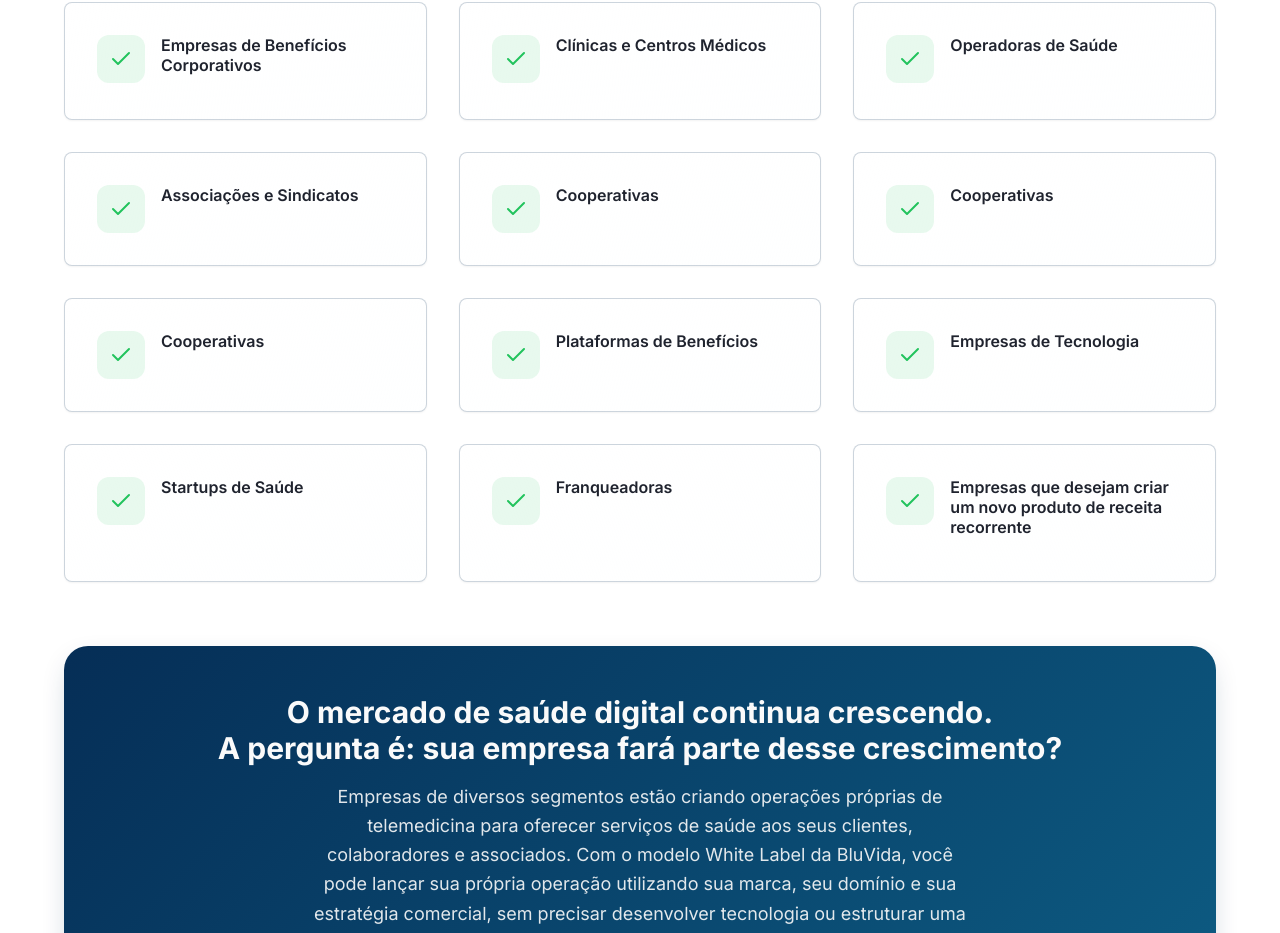
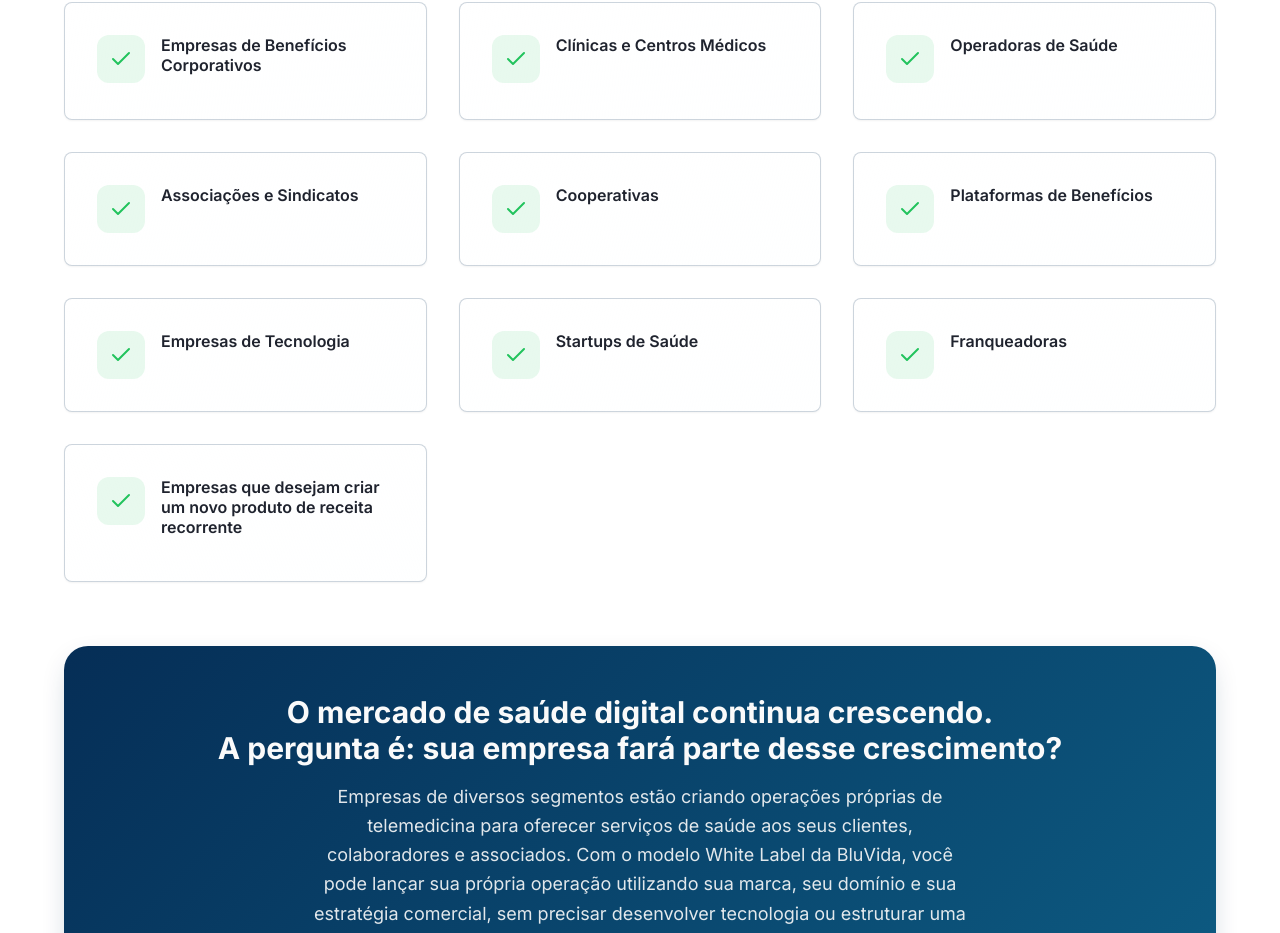
Before and after one commit to bluvida/bluvida, a React (Vite) app: page / in a window 1280 px wide. Shown: the part 2403-3336 px from the top of the page. Built offline with nearby package versions, Linux system fonts and the light colour scheme.

Commit message:
Update SolutionSection.tsx

```diff
--- a/src/components/SolutionSection.tsx
+++ b/src/components/SolutionSection.tsx
@@ -36,16 +36,6 @@ export function SolutionSection() {
     {
       icon: Building2,
       title: "Associações e Sindicatos",
-      description: ""
-    },
-    {
-      icon: Building2,
-      title: "Cooperativas",
-      description: ""
-    },
-    {
-      icon: Building2,
-      title: "Cooperativas",
       description: ""
     },
     {
```
